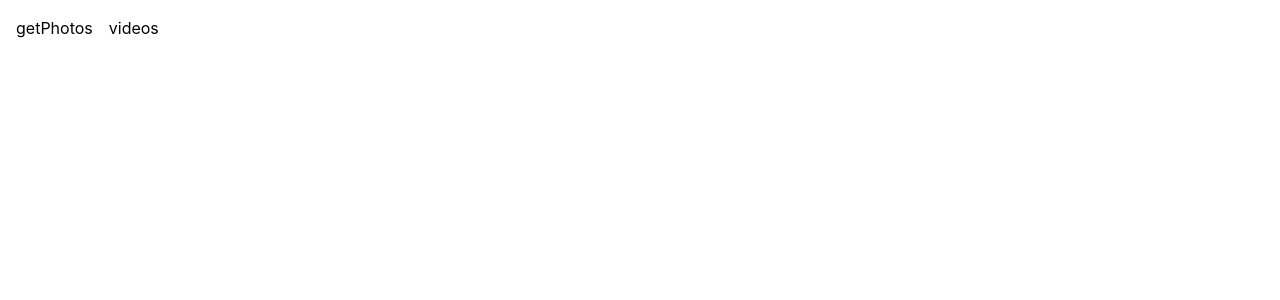
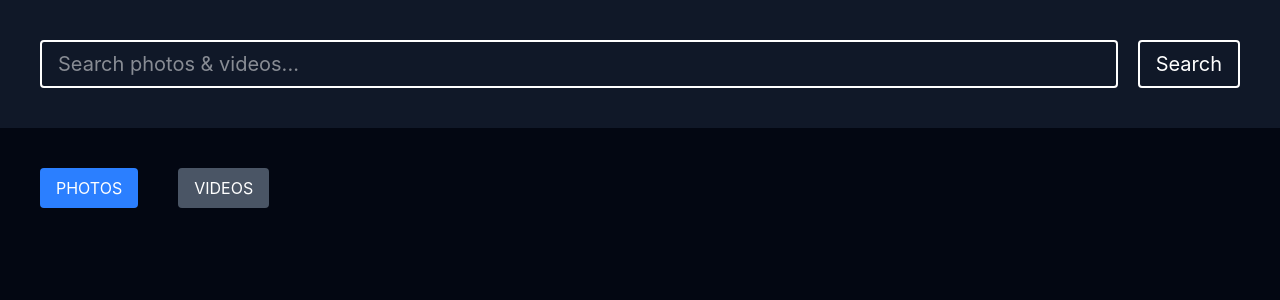
Before and after one commit to codamee/lumina-image-hub, a React (Vite) app: page / in a window 1280 px wide. Shown: the top 300 px of the page. Built offline with nearby package versions, Linux system fonts and the light colour scheme; no server answers.

Commit message:
feat : add search component

```diff
--- a/src/App.jsx
+++ b/src/App.jsx
@@ -1,11 +1,13 @@
 import {  getPhotos, getVideos } from "./api/mediaApi"
+import SearchBar from "./components/SearchBar"
+import Tabs from "./components/Tabs"
 
 const App = () => {
   return (
     <>
-      <div className="flex gap-4 p-4">
-        <button onClick={async() => console.log(await getPhotos('cat')) }>getPhotos</button>
-        <button onClick={async() => console.log( await getVideos('cat')) }>videos</button>
+      <div className="h-dvh bg-gray-950 text-white">
+        <SearchBar />
+        <Tabs/>
       </div>
     </>
   )
--- a/src/components/SearchBar.jsx
+++ b/src/components/SearchBar.jsx
@@ -0,0 +1,29 @@
+import { useState } from "react"
+import { useDispatch, useSelector } from "react-redux"
+import { setQuery } from "../redux/features/searchSlice"
+
+const SearchBar = () => {
+    const [text, setText] = useState('')
+    const query = useSelector((state) => state.search.query)
+    const dispatch = useDispatch()
+
+    const handleSubmit = (e) => {
+        e.preventDefault()
+        dispatch(setQuery(text))
+        console.log(query);
+        setText('')
+    }
+
+    return (
+        <div >
+            <form onSubmit={(e) => handleSubmit(e)} className="flex gap-5 p-10 bg-gray-900 ">
+                <input value={text} className="w-full border-2 px-4 py-2 outline-none rounded text-xl" type="text" placeholder="Search photos & videos..." required onChange={(e) => {
+                    setText(e.target.value)
+                }} />
+                <button className=" border-2 px-4 py-2 outline-none rounded text-xl active:scale-95 cursor-pointer">Search</button>
+            </form>
+        </div>
+    )
+}
+
+export default SearchBar
--- a/src/components/Tabs.jsx
+++ b/src/components/Tabs.jsx
@@ -0,0 +1,18 @@
+import { useDispatch, useSelector } from "react-redux"
+import { setActiveTab } from "../redux/features/searchSlice"
+
+const Tabs = () => {
+    const activeTab = useSelector((state) => state.search.activeTab)
+    const dispatch = useDispatch()
+    const tabs = ["photos", "videos"]
+
+    return (
+        <div className="flex gap-10 p-10">
+            {tabs.map((tab, index) => {
+                return <button key={index} className={`${(activeTab === tab ? 'bg-blue-500' : 'bg-gray-600')} px-4 py-2 rounded transition cursor-pointer uppercase active:scale-95`} onClick={() => dispatch(setActiveTab(tab))}>{tab}</button>
+            })}
+        </div>
+    )
+}
+
+export default Tabs
```
